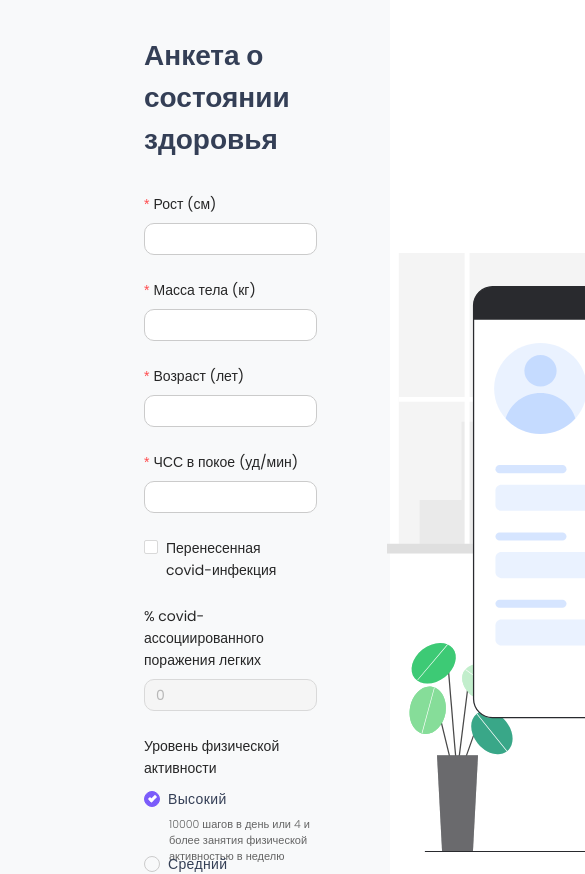
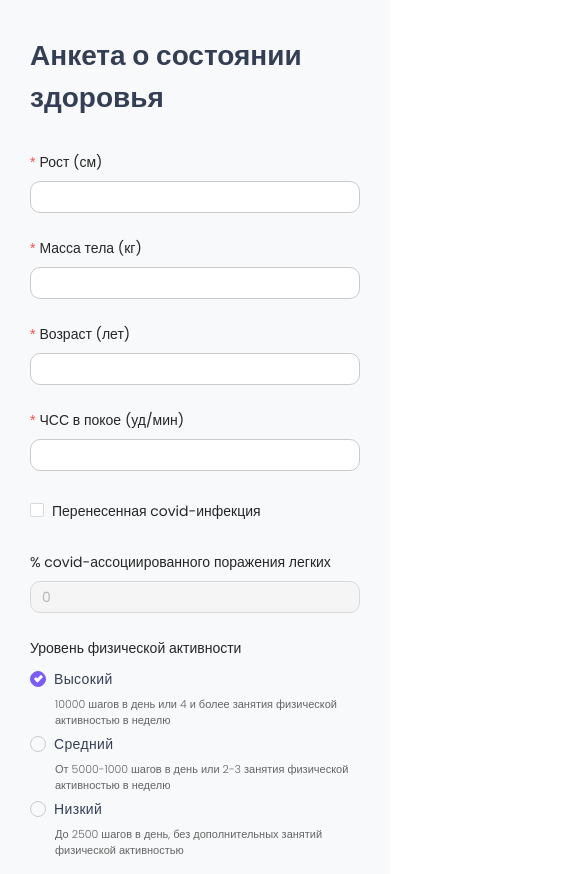
Before and after one commit to alexviarhey/6mins-app, a React (Create React App) app: page /form in a window 390 px wide. Shown: the top 874 px of the page, 585 px wide, since content can reach past the window. Built offline with nearby package versions, Linux system fonts and the light colour scheme.

Commit message:
health form media queries

```diff
--- a/src/components/health-form/health-form.scss
+++ b/src/components/health-form/health-form.scss
@@ -79,3 +79,37 @@
         }
     }
 }
+
+@media screen and (max-width: 1300px) {
+    .health-form-wrapper .health-form-wrapper-img img {
+        width: 460px !important;
+        height: 420px !important;
+    }
+}
+
+@media screen and (max-width: 1050px) {
+    .health-form-wrapper .health-form-wrapper-form {
+        margin-right: 0;
+    }
+    .health-form-wrapper .health-form-wrapper-img img {
+        display: none;
+    }
+}
+
+@media screen and (max-width: 650px) {
+    .health-form-outer {
+        padding: 35px 87px;
+    }
+}
+
+@media screen and (max-width: 500px) {
+    .health-form-outer {
+        padding: 35px 60px;
+    }
+}
+
+@media screen and (max-width: 400px) {
+    .health-form-outer {
+        padding: 35px 30px;
+    }
+}
```
